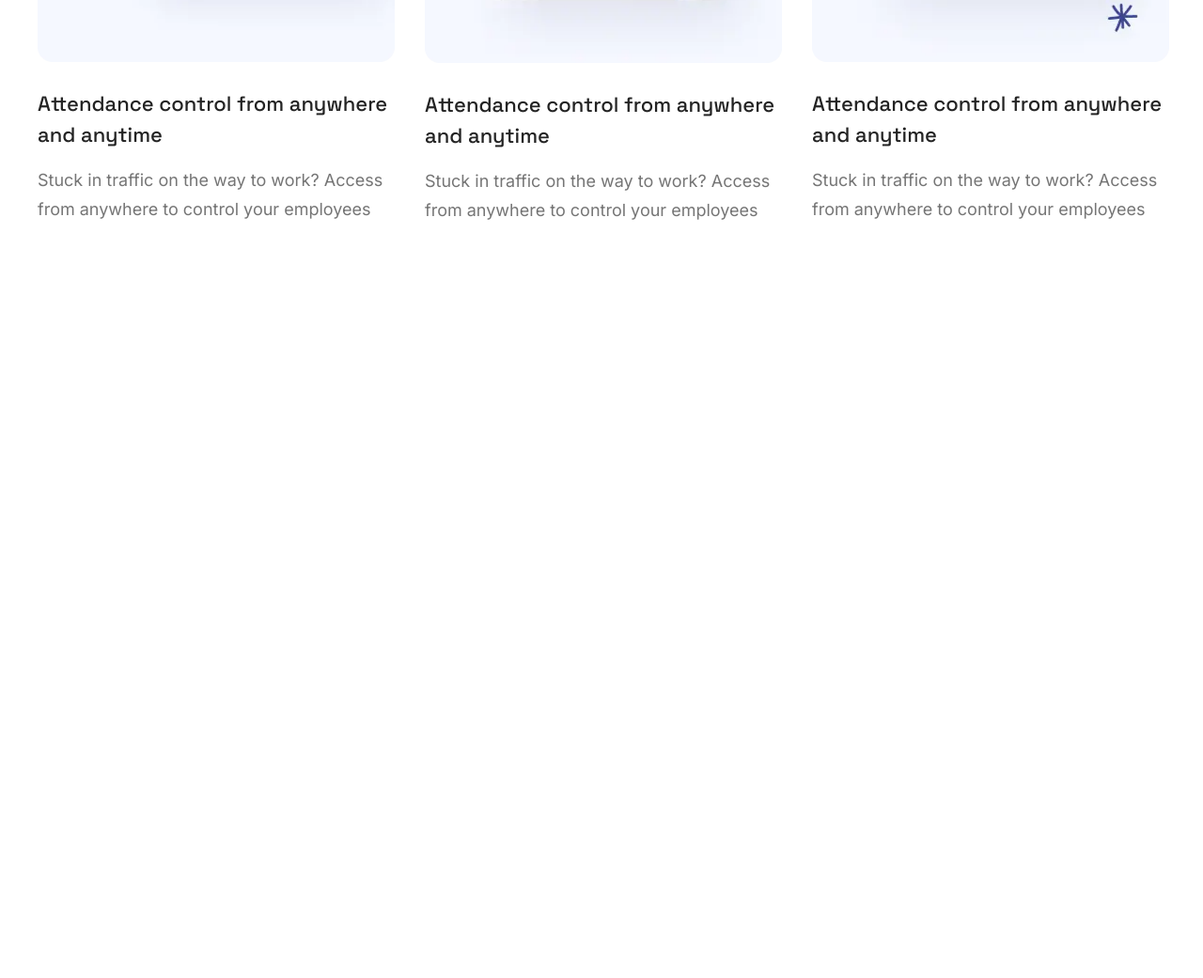
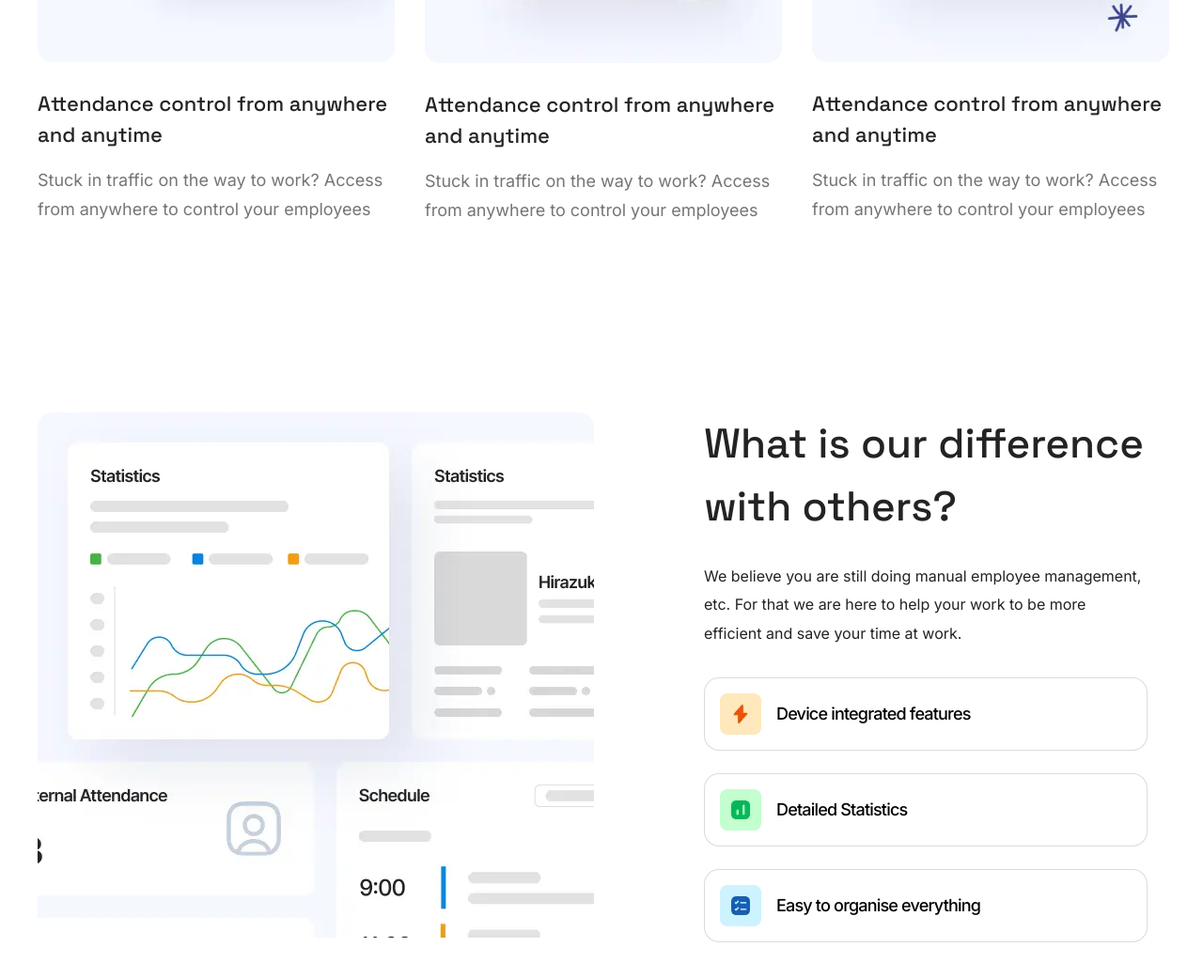
Before and after one commit to arafatYasir/MERN-Project-4, a plain HTML site: page index.html in a window 1280 px wide. Shown: the part 1525-2566 px from the top of the page at 94% size. Before the commit the page ends 1764 px from the top, so only its background shows below. Drawn offline with Linux system fonts and the light colour scheme.

Commit message:
Others section added

```diff
--- a/css/style.css
+++ b/css/style.css
@@ -258,3 +258,68 @@ nav .buttons {
     line-height: 30.6px;
     margin-top: 16px;
 }
+
+
+/* ----Others Section---- */
+#others {
+    padding-top: 200px;
+    padding-bottom: 90px;
+}
+
+#others .wrapper {
+    display: grid;
+    grid-template-columns: 592px 472px;
+    column-gap: 117px;
+}
+
+#others img {
+    width: 100%;
+}
+
+.others-info h2 {
+    font-size: 44px;
+    font-weight: 500;
+    font-family: "Space Grotesk", serif;
+    line-height: 67.2px;
+    margin-bottom: 24px;
+    color: #232323;
+}
+
+.others-info p {
+    font-family: "Inter", sans-serif;
+    font-size: 16px;
+    font-weight: 400;
+    line-height: 30.6px;
+    color: #232323;
+    margin-bottom: 32px;
+}
+
+#others .card {
+    border-radius: 16px;
+    border: 1px solid rgba(35, 35, 35, 0.16);
+    background: #FFF;
+    display: grid;
+    grid-template-columns: 44px auto;
+    justify-content: start;
+    align-items: center;
+    column-gap: 16px;
+    padding: 16px 0 16px 16px;
+    margin-bottom: 24px;
+}
+
+#others .card:last-child {
+    margin-bottom: 0;
+}
+
+#others .card img {
+    width: 44px;
+}
+
+#others .card strong {
+    font-family: "Inter", sans-serif;
+    font-size: 18px;
+    font-style: normal;
+    font-weight: 500;
+    line-height: 30.6px;
+    letter-spacing: -0.81px;
+}
--- a/index.html
+++ b/index.html
@@ -124,6 +124,37 @@
                 </div>
             </div>
         </section>
+
+        <!-- Others Section -->
+        <section id="others">
+            <div class="container">
+                <div class="wrapper">
+                    <div class="others-image">
+                        <img src="./images/others.webp" alt="others">
+                    </div>
+                    <div class="others-info">
+                        <h2>What is our difference with others?</h2>
+                        <p>We believe you are still doing manual employee management, etc. For that we are here to help
+                            your work to be more efficient and save your time at work.</p>
+
+                        <div class="card-wrapper">
+                            <div class="card">
+                                <img src="./images/card_img1.webp" alt="card_img1">
+                                <strong>Device integrated features</strong>
+                            </div>
+                            <div class="card">
+                                <img src="./images/card_img2.webp" alt="card_img1">
+                                <strong>Detailed Statistics</strong>
+                            </div>
+                            <div class="card">
+                                <img src="./images/card_img3.webp" alt="card_img1">
+                                <strong>Easy to organise everything</strong>
+                            </div>
+                        </div>
+                    </div>
+                </div>
+            </div>
+        </section>
     </main>
 </body>
 
```
